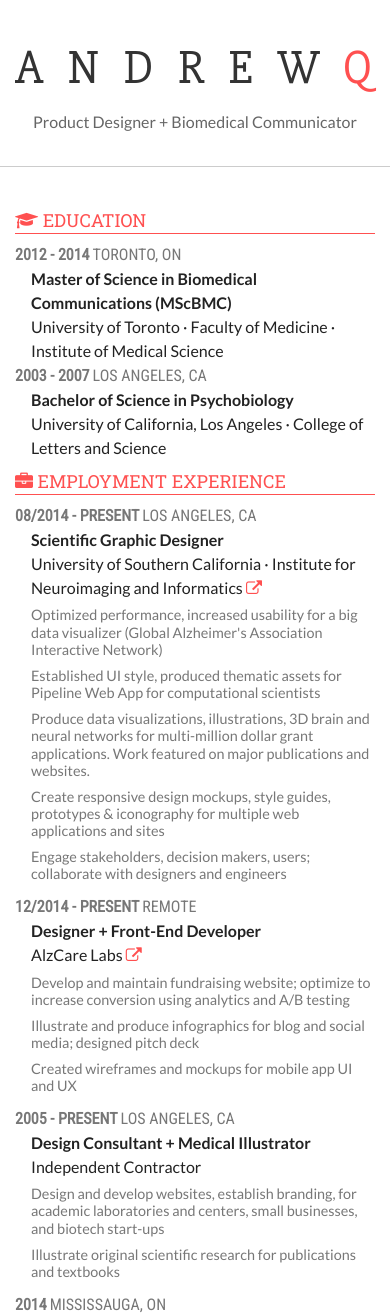
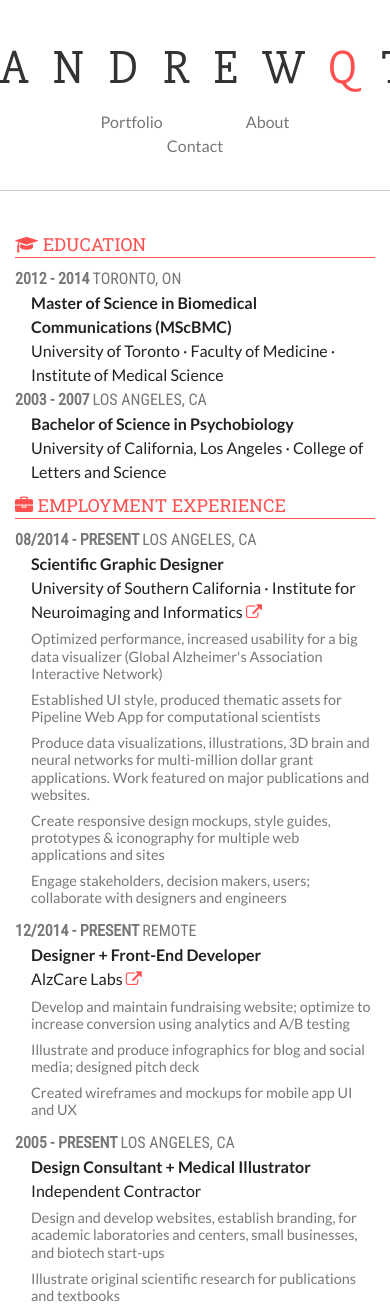
Before and after one commit to andrewqtran/andrewqtran.github.io, a PHP site: page / in a window 390 px wide; the page is wider, and only the part inside the window is pictured. Shown: the top 1313 px of that part. Run offline with PHP 8.4, Linux system fonts and the light colour scheme.

Commit message:
Test navigation bar

```diff
--- a/beta/css/app.css
+++ b/beta/css/app.css
@@ -114,19 +90,38 @@ a:hover i.fa-print.fa-inverse::after {
 }
 
 #header.fixed h1 {
-	margin-bottom:-0.5em;
+	margin-bottom:0em;
 	transition: ease-in-out 0.2s;
 	letter-spacing:-1px;
-	font-size:2em;
+	font-size:2.5em;
 }
 
 #header.fixed h1 .aqt {
 	display:none;
+	transition: ease-in-out 0.2s;
 
 }
 
 #tagline {
-	transition: all 0.2s linear;
+	transition: all 0.1s linear;
+}
+
+#tagline {
+	margin:0 auto;
+	text-align: center;
+	display:block;
+
+	}
+
+#tagline a {
+	padding: 0.2em 0.5em;
+	margin: 0 2em;
+	color:#777;
+}
+
+#tagline a:hover {
+	color: #333;
+	border-bottom:#ff5050 solid 0.5em;
 }
 
 #header.fixed #tagline {
--- a/beta/index.html
+++ b/beta/index.html
@@ -26,13 +26,15 @@
 -->
 <div class="contain-to-grid sticky" id="header">
   <nav data-topbar role="navigation">
-  <div class="row">
-    <div class="small-12 columns">
-      <h1 id="logo">A<span class="aqt">ndrew</span><span id="q">Q</span>T<span class="aqt">ran</span></h1>
-    <span id="tagline">Product Designer + Biomedical Communicator</span></div>
 
 
-  </div>
+      <h1 id="logo">A<span class="aqt">ndrew</span><span id="q">Q</span>T<span class="aqt">ran</span></h1>
+    <div class="text-center" id="tagline">
+      <a href="#">Portfolio</a>
+      <a href="#">About</a>
+      <a href="#">Contact</a>
+    </div>
+
 
 
    </nav>
```
Also changed, not shown: other parts of beta/css/app.css (+28 -27 lines).
